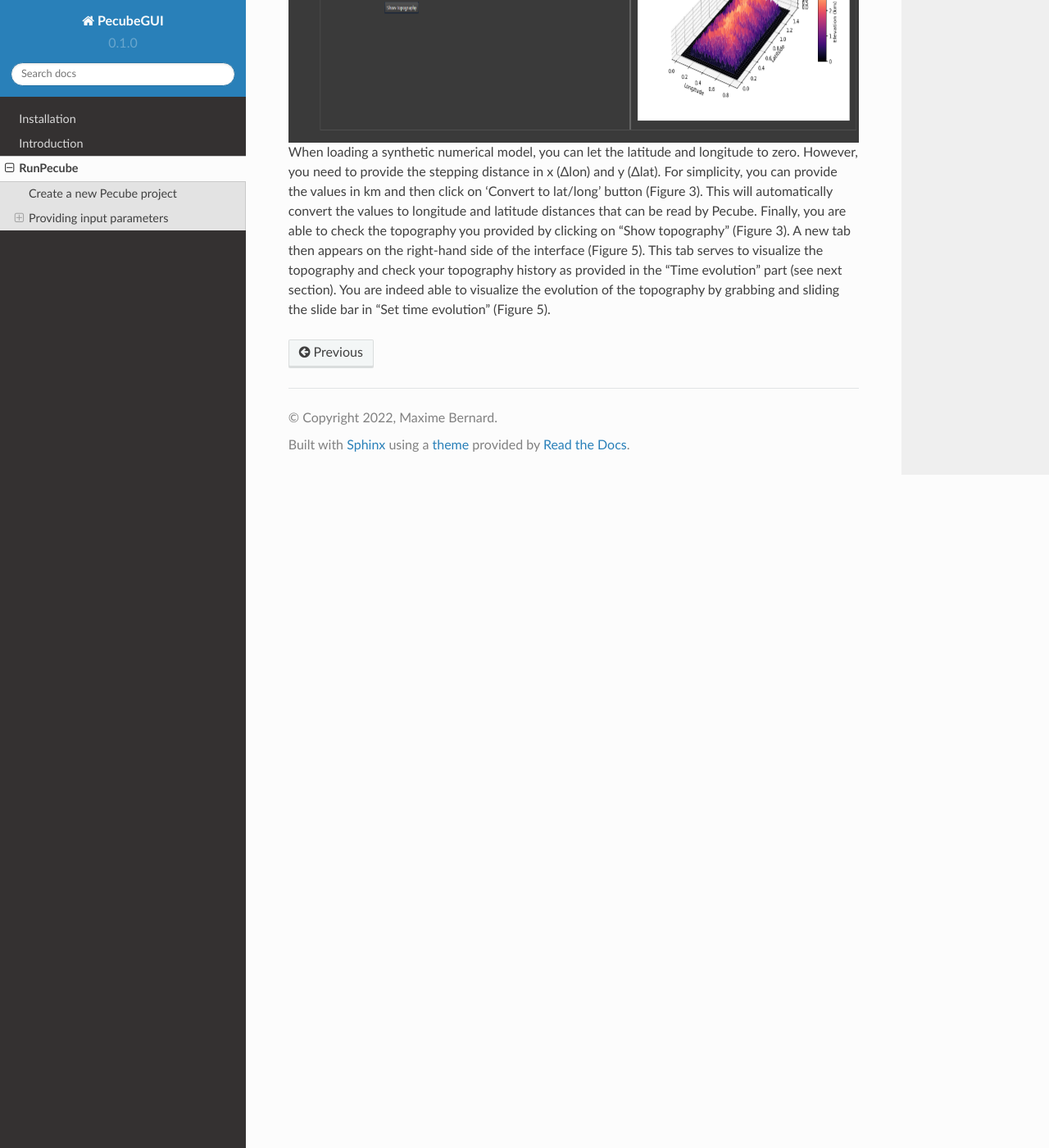
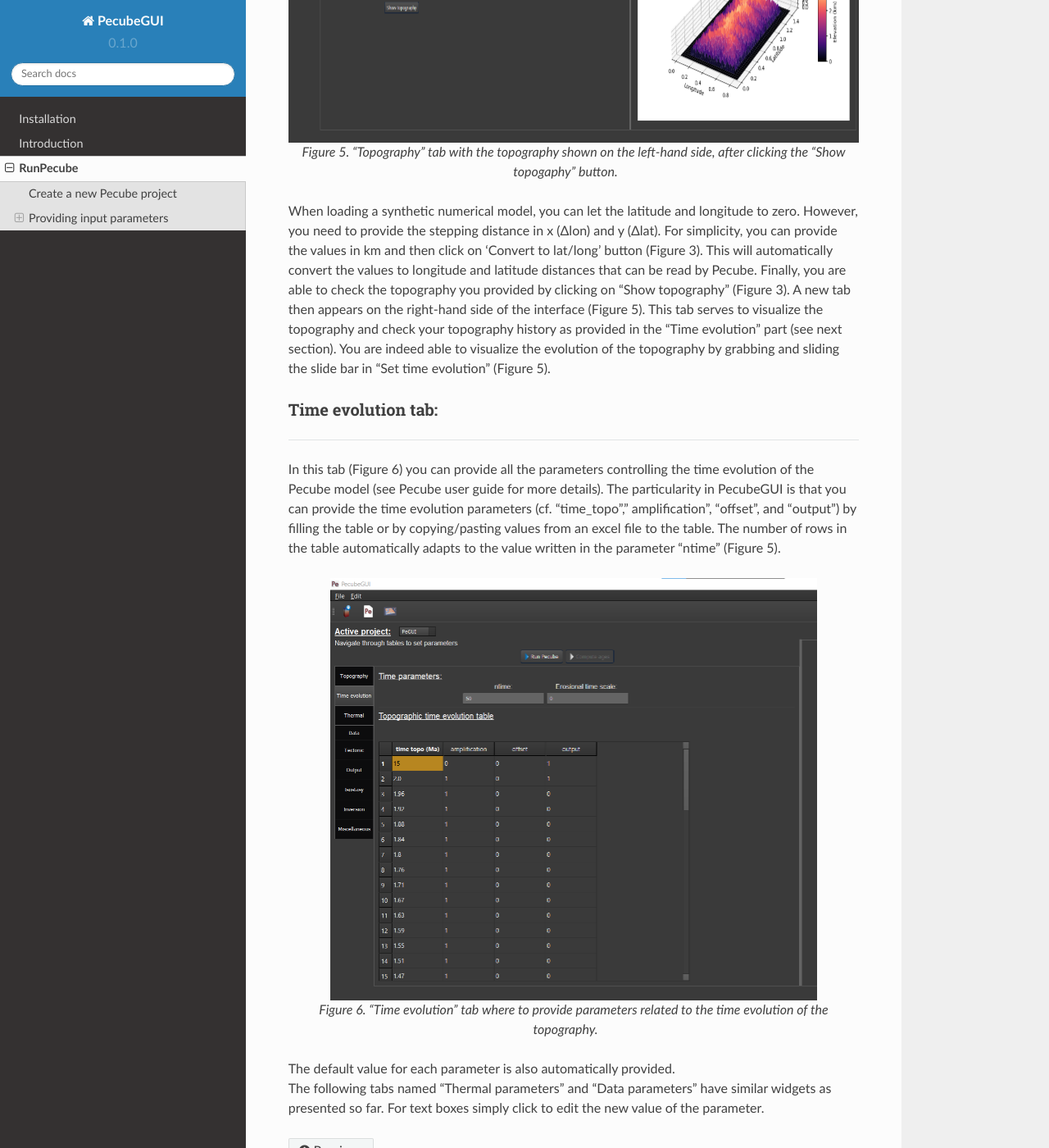
Before and after one commit to MBernAca/PecubeGUI_Doc, a Sphinx documentation site: the page built from docs/source/runPecube.rst, in a window 1280 px wide and 1400 px high, scrolled down 2936 px. Shown: the whole window at 82% size. Built offline with Sphinx 7.4.7 and the Read the Docs theme 2.0.0, drawn with Linux system fonts in a browser that asks for light colours.

Commit message:
Update runPecube.rst

```diff
--- a/docs/source/runPecube.rst
+++ b/docs/source/runPecube.rst
@@ -65,5 +65,23 @@
   :scale: 50
   :align: center
 
+  *Figure 5. "Topography" tab with the topography shown on the left-hand side, after clicking the "Show topogaphy" button.*
+
 
 When loading a synthetic numerical model, you can let the latitude and longitude to zero. However, you need to provide the stepping distance in x (Δlon) and y (Δlat). For simplicity, you can provide the values in km and then click on ‘Convert to lat/long’ button (Figure 3). This will automatically convert the values to longitude and latitude distances that can be read by Pecube. Finally, you are able to check the topography you provided by clicking on “Show topography” (Figure 3). A new tab then appears on the right-hand side of the interface (Figure 5). This tab serves to visualize the topography and check your topography history as provided in the “Time evolution” part (see next section). You are indeed able to visualize the evolution of the topography by grabbing and sliding the slide bar in “Set time evolution” (Figure 5).
+
+Time evolution tab:
+-------------------
+
+==================================
+
+In this tab (Figure 6) you can provide all the parameters controlling the time evolution of the Pecube model (see Pecube user guide for more details). The particularity in PecubeGUI is that you can provide the time evolution parameters (cf. “time_topo”,” amplification”, “offset”, and “output”) by filling the table or by copying/pasting values from an excel file to the table. The number of rows in the table automatically adapts to the value written in the parameter “ntime” (Figure 5).
+
+.. figure:: ../images/Time_Evolution.png
+  :scale: 50
+  :align: center
+
+  *Figure 6. "Time evolution" tab where to provide parameters related to the time evolution of the topography.*
+
+| The default value for each parameter is also automatically provided.
+| The following tabs named “Thermal parameters” and “Data parameters” have similar widgets as presented so far. For text boxes simply click to edit the new value of the parameter.
```
